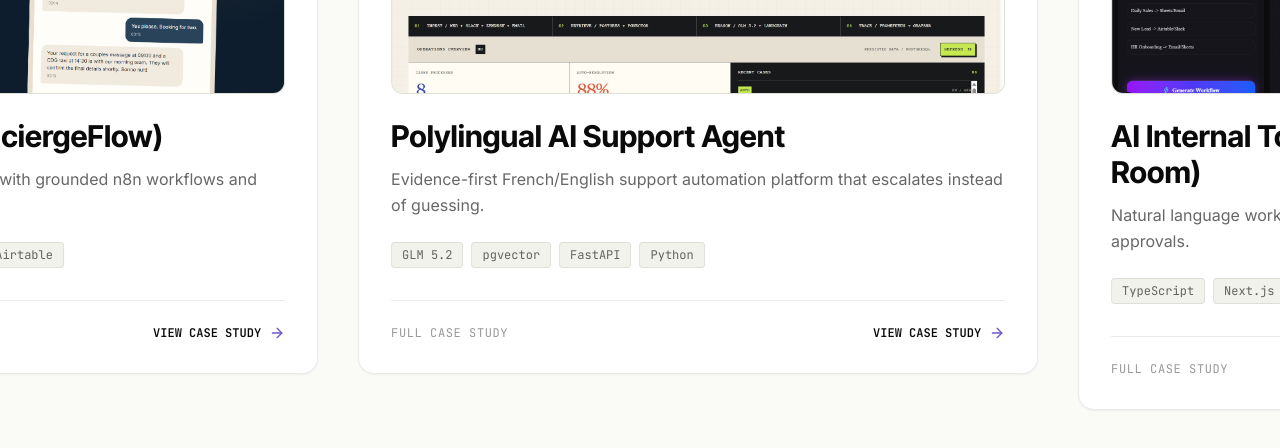
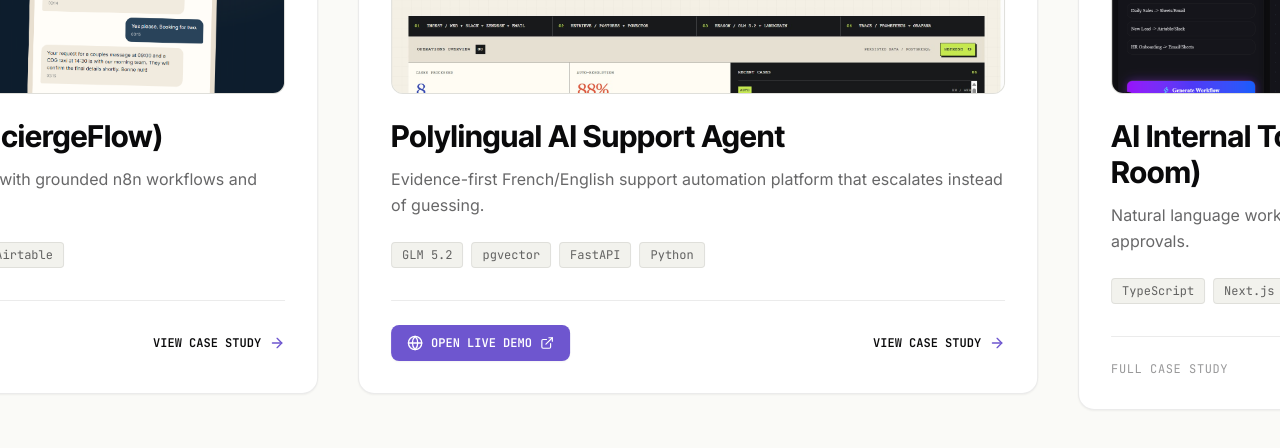
Before and after one commit to FlowArchitect-Agency/portfolio, a Next.js app: page / in a window 1280 px wide. Shown: the part 1640-2088 px from the top of the page. Built offline with nearby package versions, Linux system fonts and the light colour scheme.

Commit message:
feat: add direct OPEN LIVE DEMO button to CaseStudyCard on homepage and /work index

```diff
--- a/components/ui/CaseStudyCard.tsx
+++ b/components/ui/CaseStudyCard.tsx
@@ -2,7 +2,7 @@
 
 import Link from 'next/link';
 import Image from 'next/image';
-import { ArrowRight, Layers } from 'lucide-react';
+import { ArrowRight, ExternalLink, Globe } from 'lucide-react';
 import { Project } from '@/lib/projects-data';
 
 export default function CaseStudyCard({ project, index }: { project: Project; index: number }) {
@@ -64,9 +64,23 @@ export default function CaseStudyCard({ project, index }: { project: Project; in
         </div>
       </div>
 
-      {/* Footer Link */}
-      <div className="mt-8 pt-6 border-t border-borderColor flex items-center justify-between font-mono text-xs">
-        <span className="text-textMuted uppercase tracking-wider">FULL CASE STUDY</span>
+      {/* Footer Link & Action Buttons */}
+      <div className="mt-8 pt-6 border-t border-borderColor flex flex-wrap items-center justify-between gap-3 font-mono text-xs">
+        {project.liveDemoUrl ? (
+          <a
+            href={project.liveDemoUrl}
+            target="_blank"
+            rel="noopener noreferrer"
+            className="inline-flex items-center gap-2 bg-accent text-white px-4 py-2.5 rounded-lg font-semibold hover:opacity-90 transition-opacity shadow-sm"
+          >
+            <Globe className="w-4 h-4" />
+            <span>OPEN LIVE DEMO</span>
+            <ExternalLink className="w-3.5 h-3.5" />
+          </a>
+        ) : (
+          <span className="text-textMuted uppercase tracking-wider">FULL CASE STUDY</span>
+        )}
+
         <Link
           href={`/work/${project.slug}`}
           className="inline-flex items-center gap-2 text-textPrimary font-semibold hover:text-accent transition-colors group/link"
```
